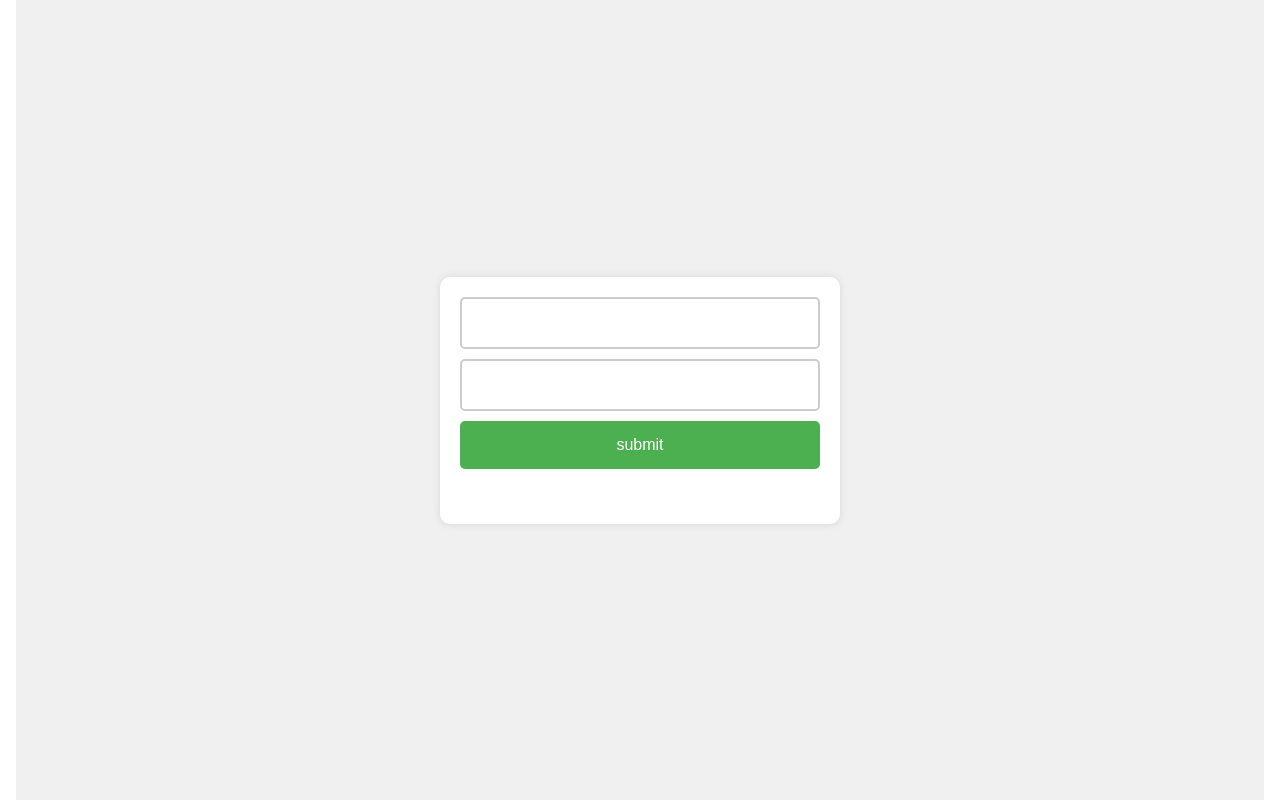
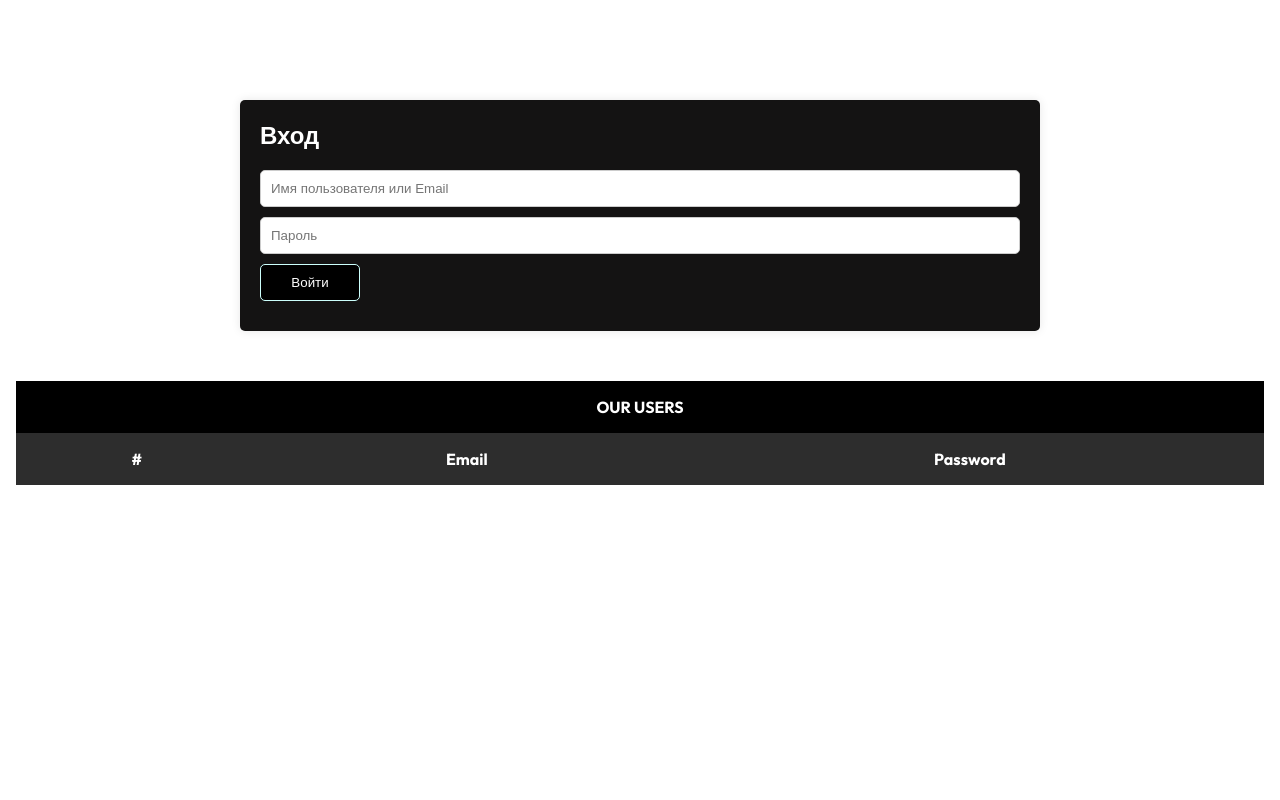
Before and after one commit to BrownEdgar/react_armenia, a React app: page / in a window 1280 px wide. Built offline with nearby package versions, Linux system fonts and the light colour scheme; the HTML template or start-up script is replaced by a standard one.

Commit message:
Create Formik components

```diff
--- a/package.json
+++ b/package.json
@@ -11,9 +11,11 @@
   },
   "dependencies": {
     "axios": "^1.6.7",
+    "formik": "^2.4.5",
     "react": "^18.2.0",
     "react-dom": "^18.2.0",
-    "sass": "^1.71.1"
+    "sass": "^1.71.1",
+    "yup": "^1.3.3"
   },
   "devDependencies": {
     "@types/react": "^18.2.43",
--- /dev/null
+++ b/src/components/Formik/App.jsx
@@ -0,0 +1,27 @@
+import React, { useState } from 'react';
+import FormikComponent from './FormikComponent';
+import Users from './Users/Users';
+import {nanoid} from 'nanoid'
+
+
+function App() {
+    const [users, setUsers] = useState([]);
+
+    const handleSubmit = (values, { resetForm }) => {
+        const user = {
+            ...values,
+            id : nanoid(8)
+        }
+        setUsers([...users, user]);
+        resetForm();
+    };
+
+    return (
+        <div>
+            <FormikComponent handleSubmit={handleSubmit} />
+            <Users users={users}/>
+        </div>
+    );
+}
+
+export default App;
--- /dev/null
+++ b/src/components/Formik/FormikComponent.jsx
@@ -0,0 +1,29 @@
+import React from 'react';
+import { ErrorMessage, Field, Form, Formik } from 'formik';
+import { initialValues, validationSchema } from '../../constant/constant.js';
+import './FormikComponent.scss';
+
+function FormikComponent({ handleSubmit }) {
+    return (
+        <div className='Formik'>
+            <div className='Formik__Content'>
+                <h1>Вход</h1>
+            <Formik
+                initialValues={initialValues}
+                validationSchema={validationSchema}
+                onSubmit={handleSubmit}
+            >
+                <Form>
+                    <Field type='email' name='email' placeholder='Имя пользователя или Email' className='Formik__Field'/>
+                    <ErrorMessage name='email' component='p' />
+                    <Field type='password' name='password' placeholder='Пароль' className='Formik__Field'  />
+                    <ErrorMessage name='password' component='p' />
+                    <Field type='submit' value='Войти' className='Formik__Field' />
+                </Form>
+            </Formik>
+            </div>
+        </div>
+    );
+}
+
+export default FormikComponent
--- /dev/null
+++ b/src/components/Formik/FormikComponent.scss
@@ -0,0 +1,41 @@
+.Formik__Content {
+    margin: 100px auto;
+    width: 800px;
+    background-color: #141313;
+    padding: 20px;
+    border-radius: 5px;
+    margin-bottom: 50px;
+    box-shadow: 0px 0px 10px rgba(0, 0, 0, 0.1);
+
+    h1 {
+        font-size: 1.5rem;
+        margin-bottom: 20px;
+        color: #fff;
+    }
+
+    form {
+        display: flex;
+        flex-direction: column;
+
+        .Formik__Field {
+            padding: 10px;
+            border: 1px solid #ccc;
+            border-radius: 5px;
+            margin-bottom: 10px;
+
+            &[type='submit'] {
+                background-color: black;
+                color: #fff;
+                width: 100px;
+                padding: 10px;
+                border: 1px solid #ccfffc;
+                border-radius: 5px;
+            }
+        }
+
+        p {
+            color: red;
+            font-size: 1rem;
+        }
+    }
+}
--- /dev/null
+++ b/src/components/Formik/Users/Users.jsx
@@ -0,0 +1,33 @@
+import React from 'react'
+import  './users.scss'
+function Users({users}) {
+  return (
+    <div>
+        <table>
+            <caption>Our Users</caption>
+            <thead>
+                <th>#</th>
+                <th>Email</th>
+                <th>Password</th>
+            </thead>
+            <tbody>
+                {
+                    users.map((elem)=>{
+                        return (
+                            <tr key={elem.id}>
+                                <td>{elem.id}</td>
+                                <td>{elem.email}</td>
+                                <td>{elem.password}</td>
+
+                            </tr>
+                        )
+                    })
+                }
+            </tbody>
+        </table>
+
+    </div>
+  )
+}
+
+export default Users
--- /dev/null
+++ b/src/components/Formik/Users/Users.scss
@@ -0,0 +1,33 @@
+table {
+    background-color: #323232;
+    border-collapse: collapse;
+    width: 100%;
+    color: white;
+}
+
+th,
+td,
+caption {
+    padding: 1rem;
+}
+
+caption,
+td {
+    text-align: center;
+}
+
+
+caption {
+    background: hsl(0 0% 0%);
+    font-size: 1rem;
+    font-weight: 700;
+    text-transform: uppercase;
+}
+
+th {
+    background: hsl(0 0% 0% / 0.1);
+}
+
+tr:nth-of-type(2n) {
+    background: hsl(0, 0%, 0% / 0.1);
+}
--- /dev/null
+++ b/src/constant/constant.js
@@ -0,0 +1,13 @@
+import { object, string } from 'yup';
+
+export const initialValues = {
+    email: '',
+    password: ''
+}
+
+export const validationSchema = object({
+    email: string().email().required(),
+    password: string().matches(/^(?=.*[a-zA-Z])(?=.*\d).*$/).required()
+
+
+})
--- a/src/main.jsx
+++ b/src/main.jsx
@@ -1,6 +1,6 @@
 import React from 'react'
 import ReactDOM from 'react-dom/client'
-import App from './components/PasswordForm/App'
+import App from './components/Formik/App'
 import './index.css'
 
 ReactDOM.createRoot(document.getElementById('root'))
```
Also changed, not shown: 1 other file (tests, documents, lock files or other folders).
